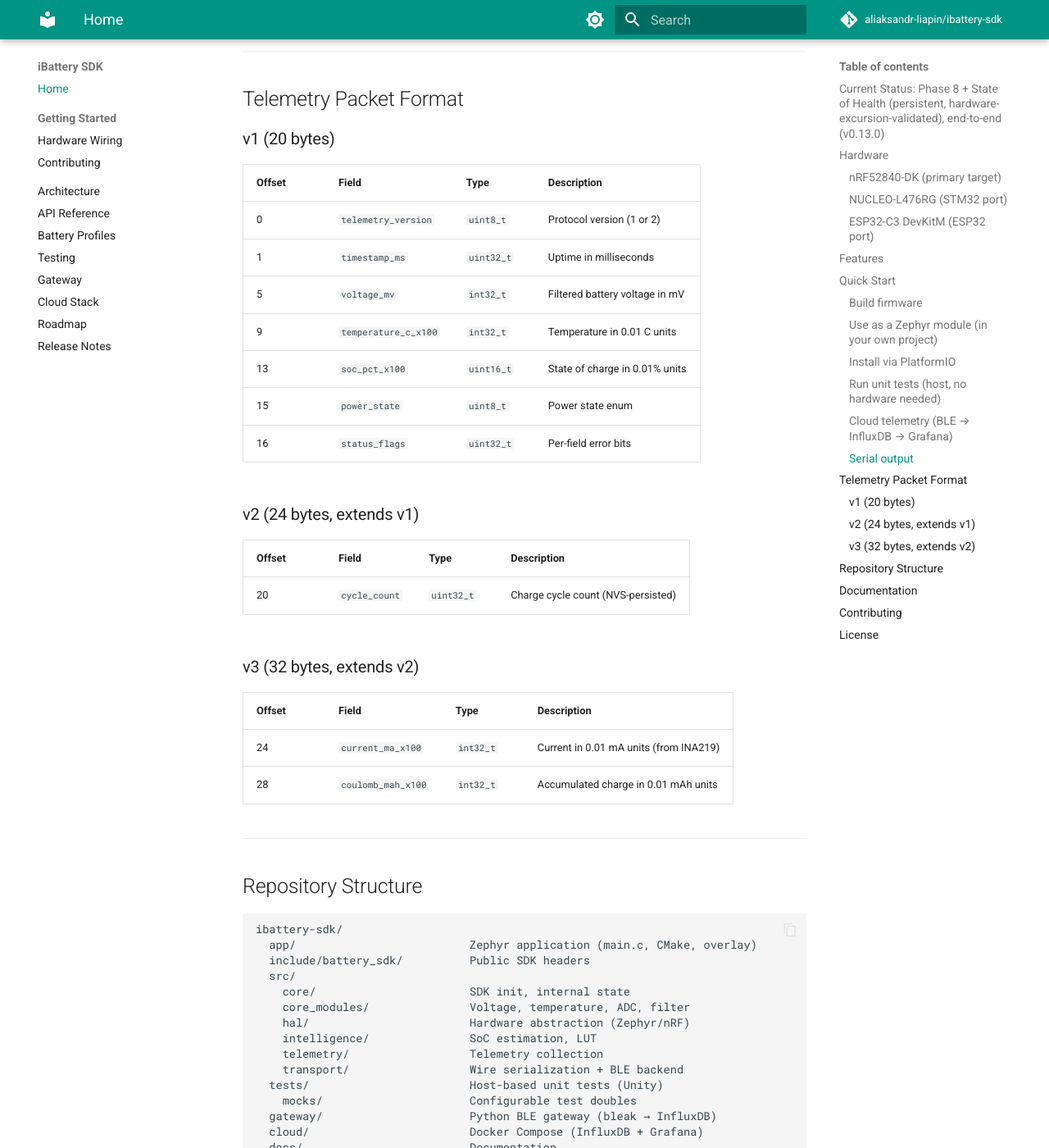
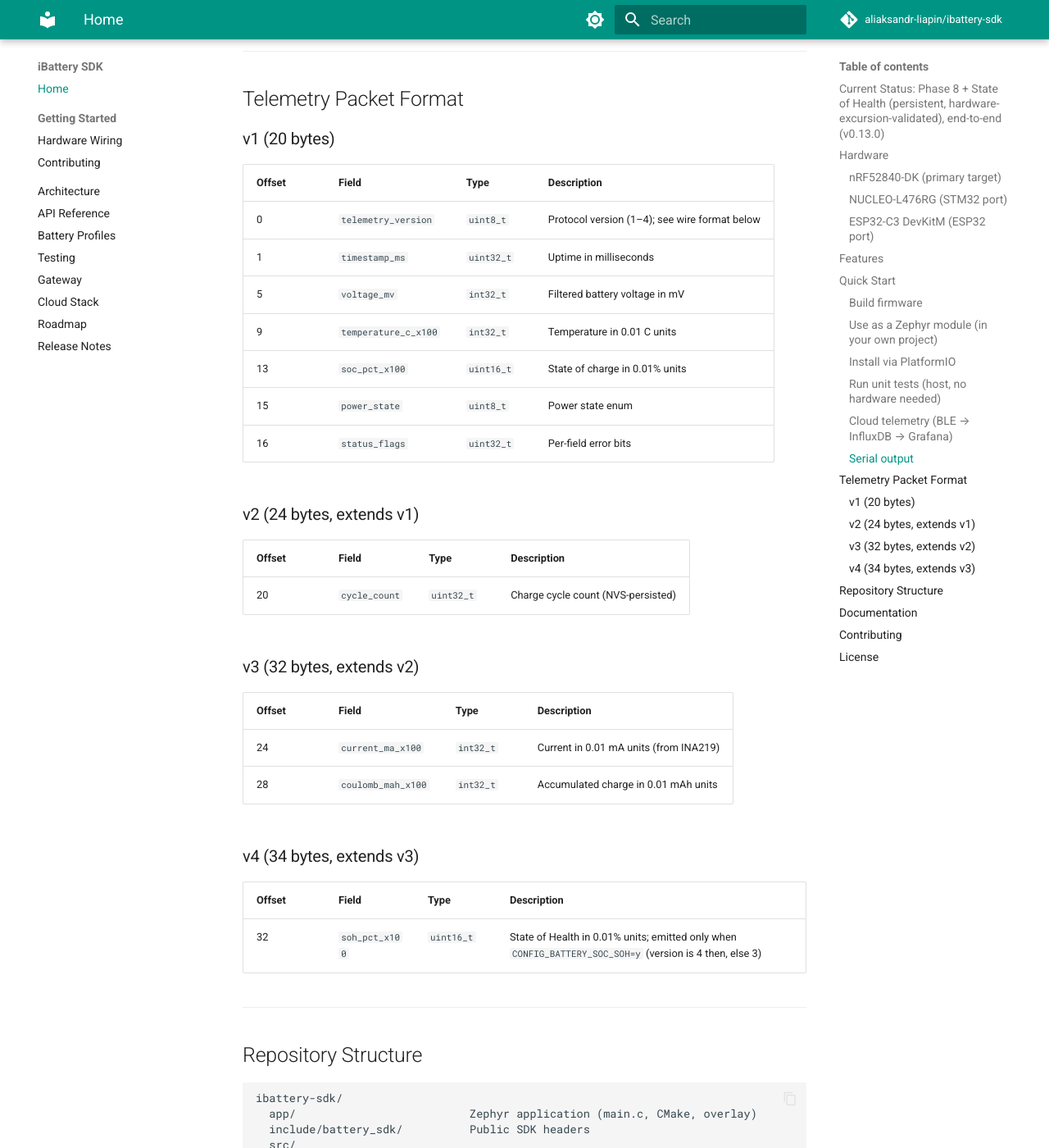
Before and after one commit to aliaksandr-liapin/ibattery-sdk, an MkDocs documentation site: the page built from docs/index.md, in a window 1280 px wide and 1400 px high, scrolled down 5074 px. Shown: the whole window at 82% size. Built offline with MkDocs 1.6.1 and Material for MkDocs 9.7.7, drawn with Linux system fonts in a browser that asks for light colours; comment, search, counter and statistics services are not loaded; some of the changed text lies outside the part shown.

Commit message:
chore: health-review remediation — fix module-path drift + doc/build hygiene (#6)
Module/Zephyr-module path (primary distribution) had drifted from the app path:
- Root CMakeLists.txt was missing battery_soh.c (guaranteed linker failure for
  module consumers with CONFIG_BATTERY_SOC_SOH=y) — added via ifdef.
- app/Kconfig.battery (module Kconfig) was missing 17 of 28 options (SoH,
  external-ADC, coulomb, fusion, slew, capacity, median filter) — module
  consumers couldn't enable any modern feature.

Root cause was two hand-maintained option lists that drift. Fixed structurally:
all CONFIG_BATTERY_* options now live once in app/Kconfig.battery, sourced by
BOTH app/Kconfig and Kconfig.ibattery (single source of truth). The app build
now transitively verifies the module path's option definitions.

Also: removed 3 dead Kconfig options (BLE_DEVICE_NAME, BLE_ADV_INTERVAL_MS,
COULOMB_NVS_INTERVAL_S) + their stale doc refs; added missing help text to the
SoH reject options; removed a duplicate target_include_directories block;
commented out the always-inactive TP4056 pin settings in nucleo_l476rg.conf
(eliminates an assigned-but-inactive Kconfig warning); fixed stale docs (wire
format '1 or 2' -> 1-4, added v4 row to index, removed 'RAM-only' SoH claim,
EXTERNAL_ADC help A1->A2, per-version test counts 21/22/23).

23 host suites pass; extadc + basic NUCLEO firmware build and link clean.

Co-authored-by: Claude Opus 4.8 <noreply@anthropic.com>

```diff
--- a/CMakeLists.txt
+++ b/CMakeLists.txt
@@ -74,6 +74,11 @@ zephyr_library_sources_ifdef(CONFIG_BATTERY_SOC_FUSION
     src/intelligence/battery_soc_fusion.c
 )
 
+# State of Health (capacity-fade learning)
+zephyr_library_sources_ifdef(CONFIG_BATTERY_SOC_SOH
+    src/intelligence/battery_soh.c
+)
+
 # Voltage filter: moving-average (default) or median
 if(CONFIG_BATTERY_VOLTAGE_FILTER_MEDIAN)
     zephyr_library_sources(src/core_modules/battery_voltage_filter_median.c)
--- a/docs/index.md
+++ b/docs/index.md
@@ -72,7 +72,7 @@ See [Hardware Wiring Guide](WIRING.md) for pin diagrams and circuit schematics.
 - LiPo single-cell (3.7 V nominal) discharge curve LUT (11-point, extra density in knee region)
 - `CONFIG_BATTERY_CHEMISTRY` Kconfig: selects CR2032 or LiPo LUT + gates temp compensation on LiPo only
 - BLE telemetry transport with custom GATT service and notification characteristic
-- Wire format v1 (20 bytes), v2 (24 bytes with `cycle_count`), and v3 (32 bytes with `current_ma` + `coulomb_mah`) — backward compatible
+- Wire format v1 (20 bytes), v2 (24 bytes with `cycle_count`), v3 (32 bytes with `current_ma` + `coulomb_mah`), and v4 (34 bytes with `soh_pct`) — backward compatible
 - Compile-time transport backend selection via Kconfig (BLE or mock)
 - Dual output: serial printk + BLE notifications (when `CONFIG_BATTERY_TRANSPORT=y`)
 - Charge cycle counter with NVS flash persistence (CHARGING→CHARGED transitions)
@@ -170,7 +170,7 @@ Battery SDK initialized OK
 
 | Offset | Field | Type | Description |
 |--------|-------|------|-------------|
-| 0 | `telemetry_version` | `uint8_t` | Protocol version (1 or 2) |
+| 0 | `telemetry_version` | `uint8_t` | Protocol version (1–4); see wire format below |
 | 1 | `timestamp_ms` | `uint32_t` | Uptime in milliseconds |
 | 5 | `voltage_mv` | `int32_t` | Filtered battery voltage in mV |
 | 9 | `temperature_c_x100` | `int32_t` | Temperature in 0.01 C units |
@@ -190,6 +190,12 @@ Battery SDK initialized OK
 |--------|-------|------|-------------|
 | 24 | `current_ma_x100` | `int32_t` | Current in 0.01 mA units (from INA219) |
 | 28 | `coulomb_mah_x100` | `int32_t` | Accumulated charge in 0.01 mAh units |
+
+### v4 (34 bytes, extends v3)
+
+| Offset | Field | Type | Description |
+|--------|-------|------|-------------|
+| 32 | `soh_pct_x100` | `uint16_t` | State of Health in 0.01% units; emitted only when `CONFIG_BATTERY_SOC_SOH=y` (version is 4 then, else 3) |
 
 ---
 
```
Also changed, not shown: CLAUDE.md (+2 -2 lines), README.md (+1 -1 lines), docs/ARCHITECTURE.md (+1 -1 lines), docs/SDK_API.md (+1 -3 lines), 4 other files.
